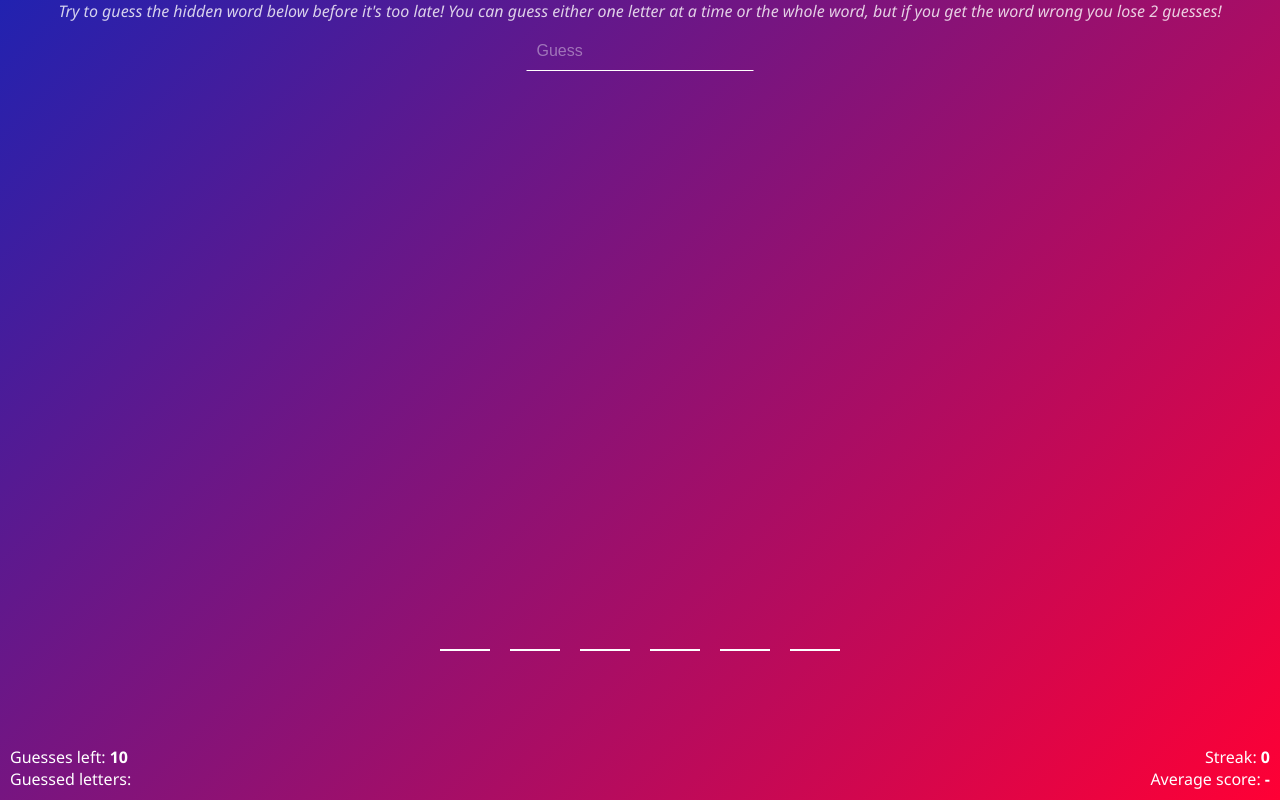
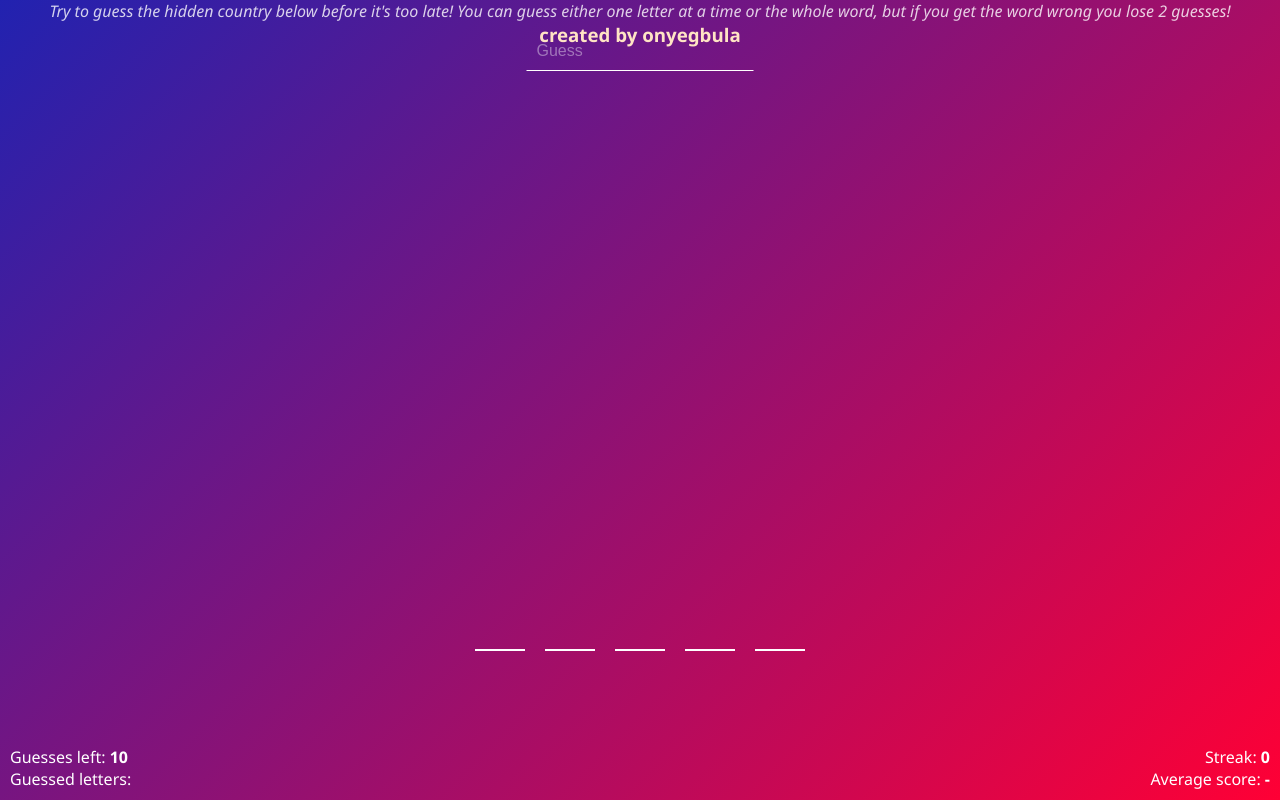
Before and after one commit to monyegbula/hangman-webapp, a plain HTML site: page index.html in a window 1280 px wide. Drawn offline with Linux system fonts and the light colour scheme.

Commit message:
changing the random words to countries

```diff
--- a/index.html
+++ b/index.html
@@ -9,7 +9,7 @@
         <title>hangman</title>
     </head>
     <body>
-        <div class="info">Try to guess the hidden word below before it's too late! You can guess either one letter at a time or the whole word, but if you get the word wrong you lose 2 guesses!</div>
+        <div class="info">Try to guess the hidden country below before it's too late! You can guess either one letter at a time or the whole word, but if you get the word wrong you lose 2 guesses!</div>
         <input type="text" placeholder="Guess">
         <button style="display:none;">Play Again</button>
         <div class="word"></div>
@@ -23,6 +23,8 @@
             <div>Average score: <span class="score bold">-</span></div>
         </span>
 
+        <h3 style="text-align: center; color: bisque; font-weight: bolder;">created by onyegbula</h3>
+
         <script src="static/js/hangman.js"></script>
     </body>
 </html>
--- a/static/js/hangman.js
+++ b/static/js/hangman.js
@@ -1,139 +1,199 @@
 var words = [
-    'america',
-    'animal',
-    'apple',
-    'bag',
-    'barack obama',
-    'basket',
-    'bat',
-    'boat',
-    'box',
-    'camera',
-    'candle',
-    'car',
-    'cat',
-    'china',
-    'christmas',
-    'clouds',
-    'cobweb',
-    'codepen',
-    'coding',
-    'computer',
-    'cowboy',
-    'cup',
-    'denmark',
-    'disney',
-    'dog',
-    'donald duck',
-    'door',
-    'drawing',
-    'drums',
-    'ears',
-    'easter egg',
-    'egg',
-    'elon musk',
-    'england',
-    'europe',
-    'eyes',
-    'face',
-    'facebook',
-    'football',
-    'fortnite',
-    'france',
-    'galaxy',
-    'game',
-    'germany',
-    'google',
-    'great britain',
-    'guitar',
-    'hacker',
-    'hangman',
-    'head',
-    'headphones',
-    'holiday',
-    'horse',
-    'house',
-    'india',
-    'italy',
-    'jelly',
-    'jigsaw',
-    'kitchen',
-    'lamp',
-    'lemon',
-    'letter',
-    'light',
-    'lightbulb',
-    'mail',
-    'mario',
-    'melody',
-    'mickey mouse',
-    'microwave',
-    'minecraft',
-    'minigame',
-    'mouse',
-    'mouth',
-    'movie',
-    'music',
-    'norway',
-    'nose',
-    'orange',
-    'oxygen',
-    'painting',
-    'pants',
-    'paper',
-    'peace',
-    'pen',
-    'pencil',
-    'pet',
-    'pewdiepie',
-    'piano',
-    'plane',
-    'poland',
-    'present',
-    'program',
-    'programmer',
-    'quiz',
-    'radio',
-    'remote control',
-    'rocket',
-    'russia',
-    'school',
-    'scotland',
-    'screen',
-    'seat',
-    'shoes',
-    'sky',
-    'smartphone',
-    'snake',
-    'spaceship',
-    'speakers',
-    'star wars',
-    'suitcase',
-    'summer',
-    'sun',
-    'superhero',
-    'sweater',
-    'sweden',
-    'television',
-    'tools',
-    'united states of america',
-    'universe',
-    'usain bolt',
-    'vampire',
-    'video',
-    'village',
-    'wales',
-    'water bottle',
-    'wind',
-    'windmill',
-    'window',
-    'winter',
-    'wizard',
-    'word',
-    'xylophone',
-    'youtube',
-    'zombie',
-    'nnamdi'
+  'Afghanistan',
+  'Albania',
+  'Algeria',
+  'Andorra',
+  'Angola',
+  'Antigua and Barbuda',
+  'Argentina',
+  'Armenia',
+  'Australia',
+  'Austria',
+  'Azerbaijan',
+  'The Bahamas',
+  'Bahrain',
+  'Bangladesh',
+  'Barbados',
+  'Belarus',
+  'Belgium',
+  'Belize',
+  'Benin',
+  'Bhutan',
+  'Bolivia',
+  'Bosnia and Herzegovina',
+  'Botswana',
+  'Brazil',
+  'Brunei',
+  'Bulgaria',
+  'Burkina Faso',
+  'Burundi',
+  'Cabo Verde',
+  'Cambodia',
+  'Cameroon',
+  'Canada',
+  'Central African Republic',
+  'Chad',
+  'Chile',
+  'China',
+  'Colombia',
+  'Comoros',
+  'Congo, Democratic Republic of the',
+  'Congo, Republic of the',
+  'Costa Rica',
+  'Côte d’Ivoire',
+  'Croatia',
+  'Cuba',
+  'Cyprus',
+  'Czech Republic',
+  'Denmark',
+  'Djibouti',
+  'Dominica',
+  'Dominican Republic',
+  'East Timor',
+  'Ecuador',
+  'Egypt',
+  'El Salvador',
+  'Equatorial Guinea',
+  'Eritrea',
+  'Estonia',
+  'Eswatini',
+  'Ethiopia',
+  'Fiji',
+  'Finland',
+  'France',
+  'Gabon',
+  'The Gambia',
+  'Georgia',
+  'Germany',
+  'Ghana',
+  'Greece',
+  'Grenada',
+  'Guatemala',
+  'Guinea',
+  'Guinea-Bissau',
+  'Guyana',
+  'Haiti',
+  'Honduras',
+  'Hungary',
+  'Iceland',
+  'India',
+  'Indonesia',
+  'Iran',
+  'Iraq',
+  'Ireland',
+  'Israel',
+  'Italy',
+  'Jamaica',
+  'Japan',
+  'Jordan',
+  'Kazakhstan',
+  'Kenya',
+  'Kiribati',
+  'Korea, North',
+  'Korea, South',
+  'Kosovo',
+  'Kuwait',
+  'Kyrgyzstan',
+  'Laos',
+  'Latvia',
+  'Lebanon',
+  'Lesotho',
+  'Liberia',
+  'Libya',
+  'Liechtenstein',
+  'Lithuania',
+  'Luxembourg',
+  'Madagascar',
+  'Malawi',
+  'Malaysia',
+  'Maldives',
+  'Mali',
+  'Malta',
+  'Marshall Islands',
+  'Mauritania',
+  'Mauritius',
+  'Mexico',
+  'Micronesia',
+  'Moldova',
+  'Monaco',
+  'Mongolia',
+  'Montenegro',
+  'Morocco',
+  'Mozambique',
+  'Myanmar',
+  'Namibia',
+  'Nauru',
+  'Nepal',
+  'Netherlands',
+  'New Zealand',
+  'Nicaragua',
+  'Niger',
+  'Nigeria',
+  'North Macedonia',
+  'Norway',
+  'Oman',
+  'Pakistan',
+  'Palau',
+  'Panama',
+  'Papua New Guinea',
+  'Paraguay',
+  'Peru',
+  'Philippines',
+  'Poland',
+  'Qatar',
+  'Romania',
+  'Russia',
+  'Rwanda',
+  'Saint Kitts and Nevis',
+  'Saint Lucia',
+  'Saint Vincent and the Grenadines',
+  'Samoa',
+  'San Marino',
+  'Sao Tome and Principe',
+  'Saudi Arabia',
+  'Senegal',
+  'Serbia',
+  'Seychelles',
+  'Sierra Leone',
+  'Singapore',
+  'Slovakia',
+  'Slovenia',
+  'Solomon Islands',
+  'Somalia',
+  'South Africa',
+  'Spain',
+  'Sri Lanka',
+  'Sudan',
+  'Sudan, South',
+  'Suriname',
+  'Sweden',
+  'Switzerland',
+  'Syria',
+  'Taiwan',
+  'Tajikistan',
+  'Tanzania',
+  'Thailand',
+  'Togo',
+  'Tonga',
+  'Trinidad and Tobago',
+  'Tunisia',
+  'Turkey',
+  'Turkmenistan',
+  'Tuvalu',
+  'Uganda',
+  'Ukraine',
+  'United Arab Emirates',
+  'United Kingdom',
+  'United States',
+  'Uruguay',
+  'Uzbekistan',
+  'Vanuatu',
+  'Vatican City',
+  'Venezuela',
+  'Vietnam',
+  'Yemen',
+  'Zambia',
+  'Zimbabwe'
   ];
   var hangman = [
     {from: [70, 38], to: [72, 46]},
```
